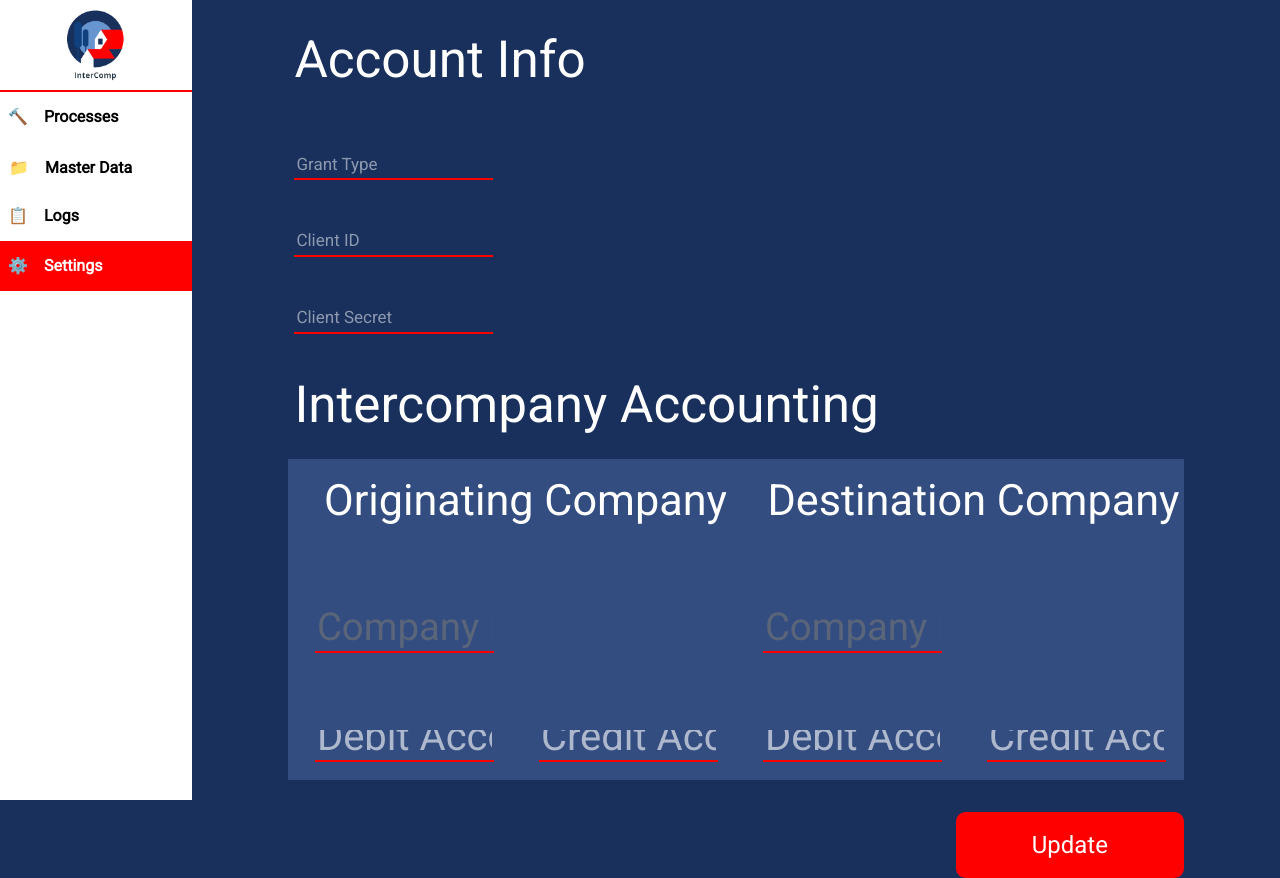
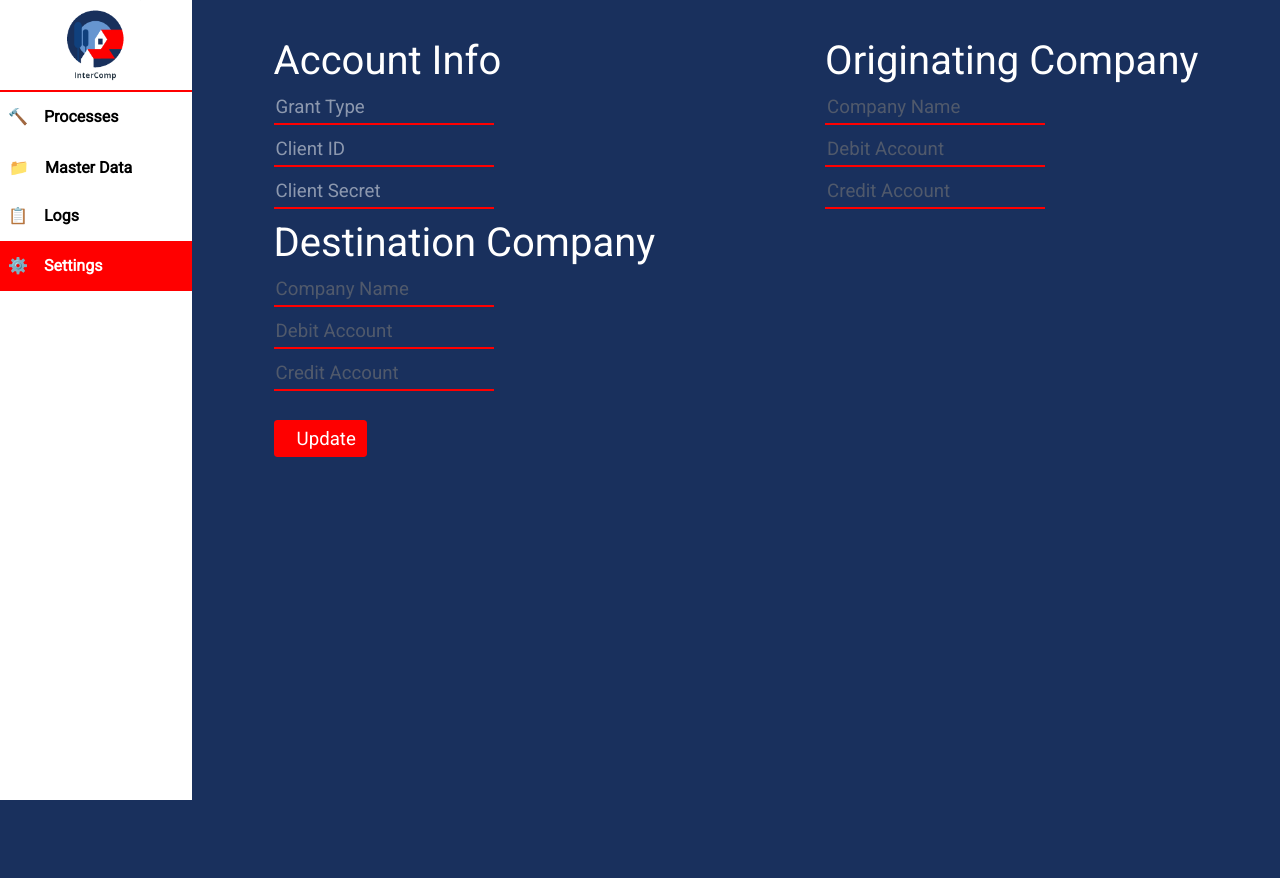
Before and after one commit to TomasNovo/FEUP-SINF, a React (Create React App) app in the folder frontend/: page /settings in a window 1280 px wide. After the commit the page ends 800 px from the top, so only its background shows below. Built offline with nearby package versions, Linux system fonts and the light colour scheme; some icons are missing.

Commit message:
style: change settings style

```diff
--- a/frontend/src/components/Settings/Settings.css
+++ b/frontend/src/components/Settings/Settings.css
@@ -1,200 +1,79 @@
-.accountInfo
+@media (max-width: 1000px)
 {
-    color: black;
-    font-size: 3.2em;
-    margin-top: 2%;
-    margin-left: 2em;
-    /* width: 35%;
-    height: 50%; */
+    #settings-wrapper
+    {
+        width: 70% !important;
+        flex-direction: column !important;
+    }
+
+    #settings-wrapper > *:not(:first-child):not(:last-child)
+    {
+        margin-top: 2em;
+    }
 }
 
- .accountInfo > p
+#settings-wrapper
+{
+    width: 85%;
+    display: flex;
+    justify-content: space-between;
+    flex-wrap: wrap;
+    color: white;
+    margin: 2em auto;
+    margin-top: 2em;
+    font-size: 14pt;
+}
+
+#accountInfo > p:first-child, #originating > p:first-child
+{
+    font-size: 18pt;
+}
+
+input[type=text]#grant::placeholder, input[type=text]#clientId::placeholder, input[type=password]#clientSecret::placeholder
 {
     color: white;
+    opacity: 0.5;
 }
 
-
-/*
-.grant, .clientId, .clientSecret
+input[type=text]#grant, input[type=text]#clientId , input[type=password]#clientSecret,
+#originating > input, #destination > input
 {
-    color: grey;
-    background-color: white;
-     /* width: 80%;
-} */
-
-
-/*
-.grant > p, .clientId > p, .clientSecret > p
-{
-    /* margin-left: 10%;
-    font-size: 0.5em;
-    color: white;
-    /* background-color: white;
-    width: 20%;
-}*/
-
-.grant > input[type=text]::placeholder, .clientId > input[type=text]::placeholder, .clientSecret > input[type=password]::placeholder { /* Chrome, Firefox, Opera, Safari 10.1+ */
-    color: white;
-    opacity: 0.5; /* Firefox */
-  }
-
-.grant > input[type=text], .clientId > input[type=text] , .clientSecret > input[type=password]
-{
+    display: block;
     color: white;
     border: none;
     background-color: #19305D;
     margin-bottom: 10px;
     text-align: left;
-    font-size: 17px;
     border-bottom: 2px solid red;
 }
 
-.accounting
+#originating > input::placeholder, #destination > input::placeholder
 {
-
-    margin-left: 2em;
-    color: white;
-    font-size: 3.2em;
-    margin-top: 2%;
-}
-
-.Intercompany
-{
-    margin-left: 6em;
-    margin-right: 6em;
-    background-color: rgb(51, 77, 129);
-    /* margin-left: auto;    */
-    display: flex;
-    height: 20%;
-}
-
-.Intercompany .Originating
-{
-    margin-top: 1em;
-    background-color: rgb(51, 77, 129);
-    width: 50%;
-    float: left;
-}
-
-.Intercompany .Destination
-{
-    margin-top: 1em;
-    background-color: rgb(51, 77, 129);
-    width: 50%;
-    float: right;
-    margin-bottom: 2%;
-}
-
-.Intercompany .Originating > h1, .Intercompany .Destination > h1
-{
-    text-align: center;
-    /* background-color: #19305D; */
-    margin-left: 6%;
-    font-size: 2.7em;
-    color: white;
-}
-
-/* .Intercompany .Originating > p, .Intercompany .Destination > p
-{
-    margin-left: 10%;
-    color: white;
-    margin-bottom: -0.3%;
-    font-size: 2.7em;
-}  */
-
-
-.Intercompany .Originating > input::placeholder, .Intercompany .Destination > input::placeholder
-{
-    font-size: 1.5em;
     opacity: 0.6;
 }
 
-.Intercompany .Originating > input, .Intercompany .Destination > input
-{
-    margin-top: 2em;
-    color: white;
-    background-color: rgb(51, 77, 129);
-    border: none;
-    border-bottom: 2px solid red;
-    margin-left: 6%;
-    width: 40%;
-}
-
-
-.Debit
-{
-    margin-top: 10%;
-    width: 50%;
-    float: left;
-}
-
-.Credit
-{
-    margin-top: 10%;
-    width: 50%;
-    float: right;
-}
-
-.Debit > p, .Credit > p
-{
-    margin-left: 15%;
-    color: white;
-    margin-bottom: -0.3%;
-    font-size: 3em;
-}
-
-.Debit > input, .Credit > input
-{
-    margin-left: 14%;
-}
-
-
-.Intercompany .Originating  > input[type="text"],
-.Intercompany .Destination  > input[type="text"]
+#intercompany #originating  > input[type="text"],
+#intercompany #destination  > input[type="text"]
 {
     font-size: 1.6em;
     text-align: left;
 }
 
-.Intercompany .Originating .Debit > input[type="text"],
-.Intercompany .Originating .Credit > input[type="text"],
-.Intercompany .Destination .Debit > input[type="text"],
-.Intercompany .Destination .Credit > input[type="text"]
+#update
 {
-    text-align: left;
-    margin-top: 2em;
-    color: white;
-    background-color: rgb(51, 77, 129);
-    border: none;
-    border-bottom: 2px solid red;
-    margin-left: 12%;
-    width: 80%;
+    font-size: 14pt;
+    line-height: 0;
+    margin-top: 1em;
     height: 2em;
-}
-
-.Intercompany .Originating .Debit > input[type="text"]::placeholder,
-.Intercompany .Originating .Credit > input[type="text"]::placeholder,
-.Intercompany .Destination .Debit > input[type="text"]::placeholder,
-.Intercompany .Destination .Credit > input[type="text"]::placeholder
-{
-    color: white;
-    opacity: 0.6; /* Firefox */
-    /* width: 80%;
-    font-size: 1.8em;
-    text-align: left; */
-    font-size: 2.5em;
-}
-
-
-.Update > input[type="submit"]
-{
-    margin-right: 4em;
-    font-size: 1.5em;
-    float: right;
-    margin-top: 3%;
-    width: 21%;
+    width: 5em;
     color: white;
     background-color: rgb(254,0,0);
     border: solid 0.6em rgb(254,0,0);
-    border-radius: 0.4em;
+    border-radius: 0.2em;
 }
+
+.break
+{
+    flex-basis: 100%;
+    height: 0;
+}
--- a/frontend/src/components/Settings/Settings.js
+++ b/frontend/src/components/Settings/Settings.js
@@ -1,6 +1,5 @@
 import React from 'react';
-import 'bootstrap/dist/css/bootstrap.min.css';
-import Container from "react-bootstrap/Container";
+import Button from "react-bootstrap/Button";
 import './Settings.css'
 import PageTemplate from '../PageTemplate/PageTemplate';
 
@@ -9,60 +8,30 @@ class Settings extends React.Component
 	render() {
 		return (
             <PageTemplate page="settings">
-                    <div className="accountInfo">
-                        <p>Account Info</p>
-                        <div className="grant">
-                            {/* <p>Grant_Type */}
-                            <input type="text" placeholder="Grant Type"/>
-                            {/* </p> */}
-                        </div>
-                        <div className="clientId">
-                            {/* <p>Client_ID */}
-                            <input type="text" placeholder="Client ID"/>
-                            {/* </p> */}
-                        </div>
-                        <div className="clientSecret">
-                            {/* <p>Client_Secret */}
-                            <input type="password" placeholder="Client Secret"/>
-                            {/* </p> */}
-                        </div>
+                <div id="settings-wrapper">
+                    <div id="accountInfo">
+                        <h1>Account Info</h1>
+                        <input id="grant" type="text" placeholder="Grant Type"/>
+                        <input id="clientId" type="text" placeholder="Client ID"/>
+                        <input id="clientSecret" type="password" placeholder="Client Secret"/>
                     </div>
-                    <p className="accounting">Intercompany Accounting</p>
-                    <div className="Intercompany">
-                        <div className="Originating">
-                            <h1>Originating Company</h1>
-                            <br/>
-                            {/* <p>Company Name: </p> */}
-                            <input type="text" placeholder="Company Name"/>
-                            <br/>
-                            <div className="Debit">
-                                {/* <p>Debit Account: </p> */}
-                                <input type="text" placeholder="Debit Account"/>
-                            </div>
-                            <div className="Credit">
-                                {/* <p>Credit Account: </p> */}
-                                <input type="text" placeholder="Credit Account"/>
-                            </div>
-                        </div>
-                        <div className="Destination">
-                            <h1>Destination Company</h1>
-                            <br/>
-                            {/* <p>Company Name: </p> */}
-                            <input type="text" placeholder="Company Name"/>
-                            <br/>
-                            <div className="Debit">
-                                {/* <p>Debit Account: </p> */}
-                                <input type="text" placeholder="Debit Account"/>
-                            </div>
-                            <div className="Credit">
-                                {/* <p>Credit Account: </p> */}
-                                <input type="text" placeholder="Credit Account"/>
-                            </div>
-                        </div>
+                    <div id="originating">
+                        <h1>Originating Company</h1>
+                        <input className="company-name" type="text" placeholder="Company Name"/>
+                        <input className="debit" type="text" placeholder="Debit Account"/>
+                        <input className="credit" type="text" placeholder="Credit Account"/>
                     </div>
-                    <div className="Update">
-                        <input type="submit" value="Update"/>
+                    <div id="destination">
+                        <h1>Destination Company</h1>
+                        <input className="company-name" type="text" placeholder="Company Name"/>
+                        <input className="debit" type="text" placeholder="Debit Account"/>
+                        <input className="credit" type="text" placeholder="Credit Account"/>
                     </div>
+                    <div class="break"></div>
+                    <Button type="submit" id="update" variant="danger">
+                        Update
+                    </Button>
+                </div>
             </PageTemplate>
         );
     }
```
